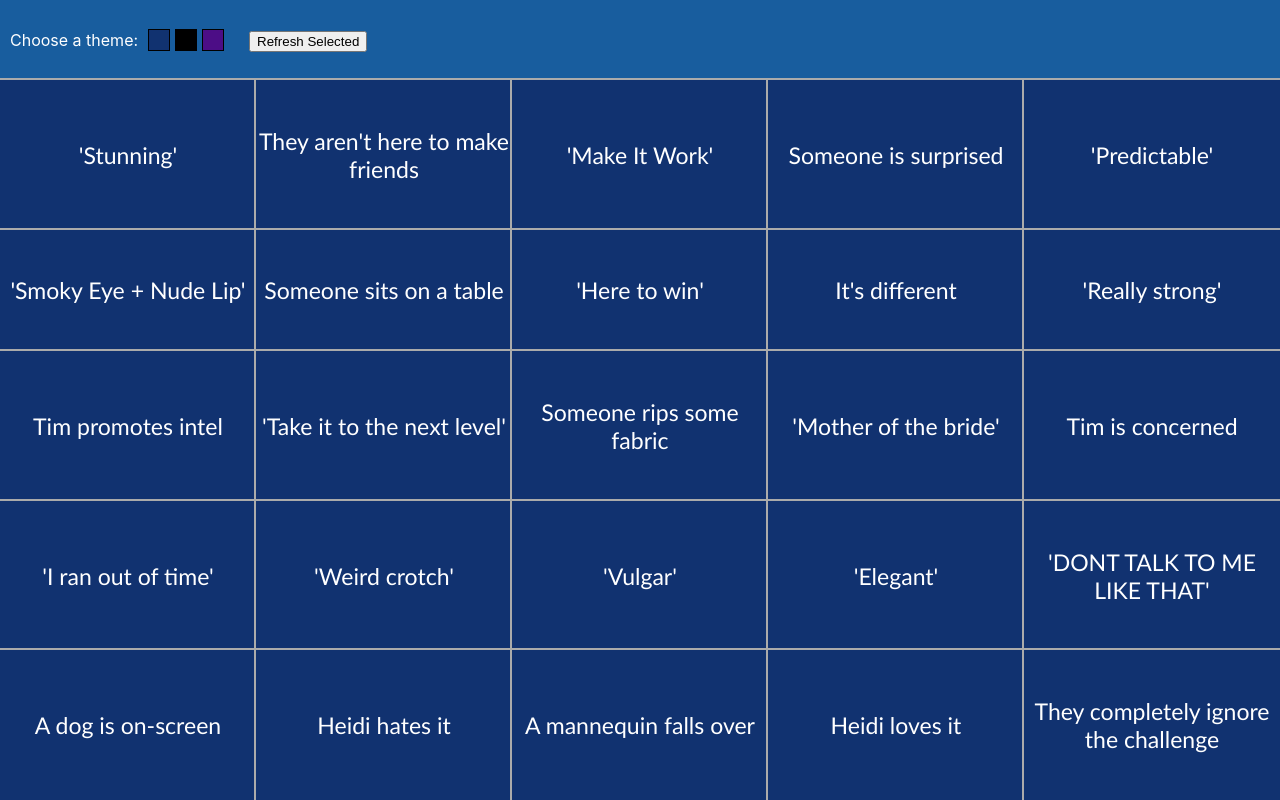
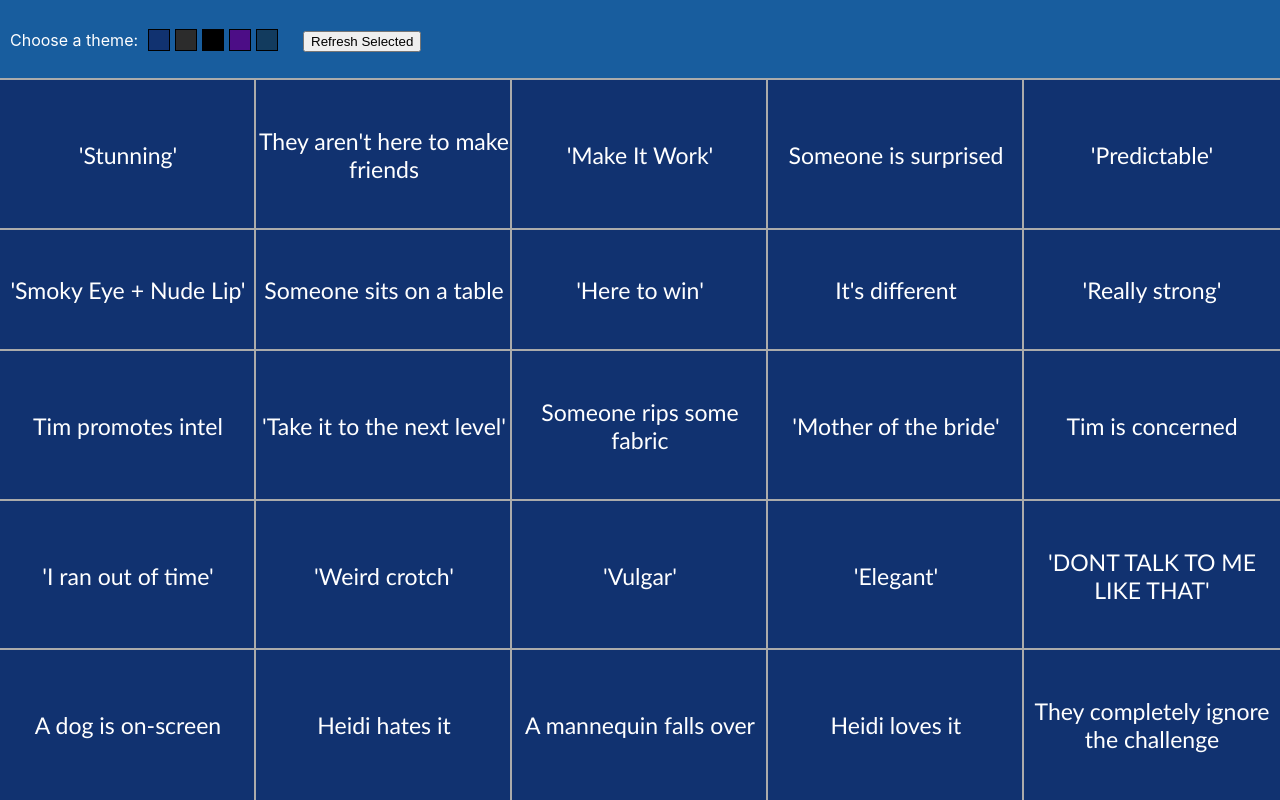
Before and after one commit to Mewse/makeitbingo, a React (Create React App) app: page / in a window 1280 px wide. Built offline with nearby package versions, Linux system fonts and the light colour scheme.

Commit message:
Add themes

```diff
--- a/src/App.css
+++ b/src/App.css
@@ -35,6 +35,22 @@ html, body, #root, .App {
   background-color: rgb(76, 13, 134);
 }
 
+.pink-bg {
+  background-color: rgb(245, 11, 206);
+}
+
+.dark-blue-bg {
+  background-color: rgb(18, 59, 94);
+}
+
+.bright-red-bg {
+  background-color: red;
+}
+
+.grey-bg {
+  background-color: rgb(44, 44, 44);
+}
+
 .orange-bg {
-  background-color: rgb(214, 69, 16);
+  background-color: rgb(252, 127, 10);
 }
--- a/src/App.js
+++ b/src/App.js
@@ -51,6 +51,12 @@ const themes = [
       selectedText: "white-fg",
   },
   {
+      bg: "grey-bg",
+      bgText: "white-fg",
+      selected: "orange-bg",
+      selectedText: "white-fg"
+  },
+  {
       bg: "black-bg",
       bgText: "white-fg",
       selected: "white-bg",
@@ -59,7 +65,13 @@ const themes = [
   {
       bg: "purple-bg",
       bgText: "white-fg",
-      selected: "orange-bg",
+      selected: "pink-bg",
+      selectedText: "white-fg"
+  },
+  {
+      bg: "dark-blue-bg",
+      bgText: "white-fg",
+      selected: "bright-red-bg",
       selectedText: "white-fg"
   },
 ]
```
